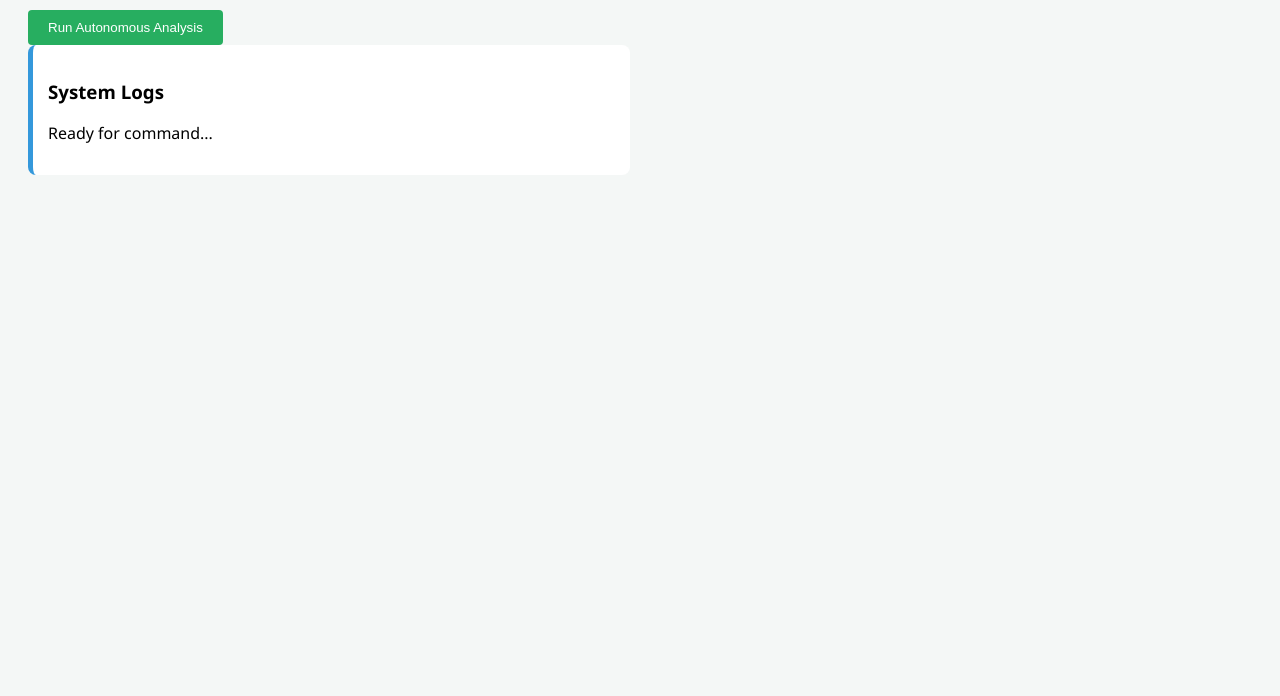
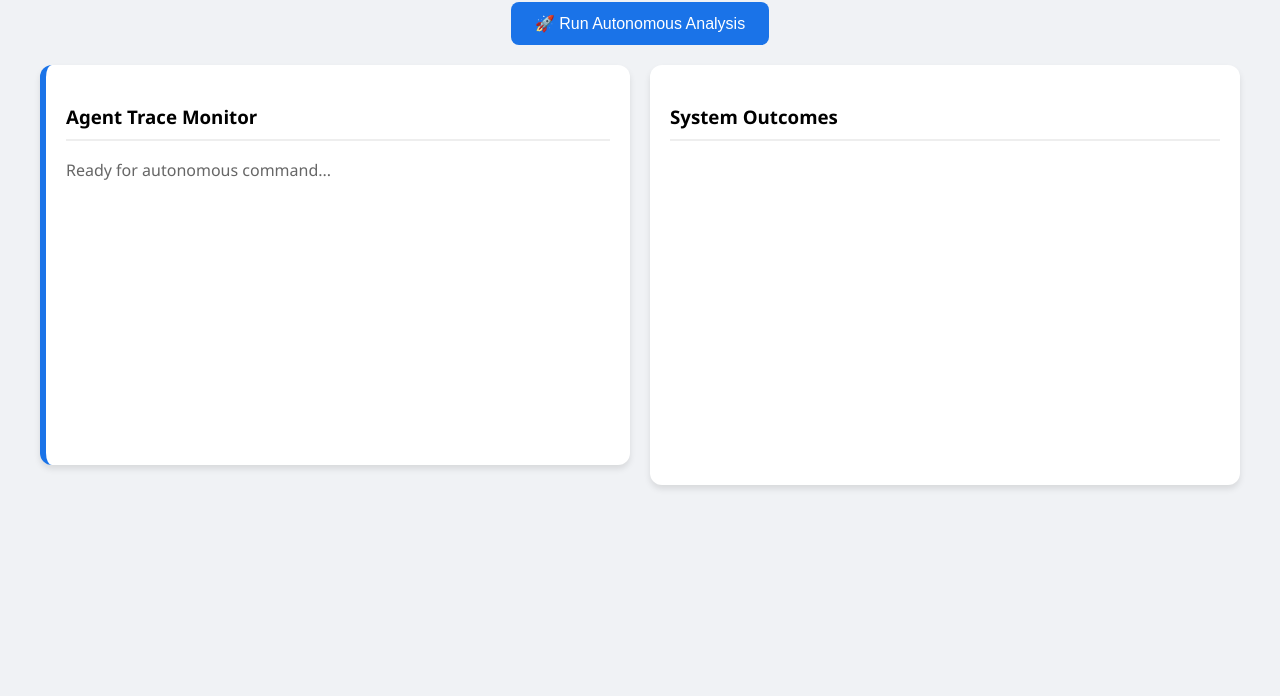
Before and after one commit to MWaqarAhmedGH/ai-financial-guardian, a website: page public/index.html in a window 1280 px wide. Shown: the part 104-800 px from the top of the page. Drawn offline with Linux system fonts and the light colour scheme.

Commit message:
fix: absolute fix for Vercel layout and routing - disabled stale service worker

```diff
--- a/public/index.html
+++ b/public/index.html
@@ -3,32 +3,40 @@
 <head>
     <meta charset="UTF-8">
     <meta name="viewport" content="width=device-width, initial-scale=1.0">
+    <meta http-equiv="Cache-Control" content="no-cache, no-store, must-revalidate">
     <title>Autonomous Financial Guardian Agent</title>
-    <link rel="stylesheet" href="/style.css">
+    <link rel="stylesheet" href="/style.css?v=2.0">
     <link rel="manifest" href="/manifest.json">
 </head>
-<body>
-    <h1>Autonomous Agent: Supply Chain Guardian</h1>
-    <div id="controls">
-        <button id="analyzeBtn">Run Autonomous Analysis</button>
+<body style="font-family: 'Segoe UI', Arial, sans-serif; background: #f0f2f5; padding: 20px;">
+    <h1 style="color: #1a73e8; text-align: center;">Autonomous Agent: Supply Chain Guardian</h1>
+
+    <div id="controls" style="text-align: center; margin-bottom: 20px;">
+        <button id="analyzeBtn" style="padding: 12px 24px; font-size: 16px; background: #1a73e8; color: white; border: none; border-radius: 8px; cursor: pointer;">
+            🚀 Run Autonomous Analysis
+        </button>
     </div>
 
-    <div id="dashboard">
-        <div id="logs" class="log-box">
-            <h3>System Logs</h3>
-            <p>Ready for command...</p>
+    <div id="dashboard" style="display: grid; grid-template-columns: 1fr 1fr; gap: 20px; max-width: 1200px; margin: 0 auto;">
+        <div id="logs" class="log-box" style="background: white; padding: 20px; border-radius: 12px; box-shadow: 0 4px 6px rgba(0,0,0,0.1); min-height: 400px;">
+            <h3 style="border-bottom: 2px solid #eee; padding-bottom: 10px;">Agent Trace Monitor</h3>
+            <p style="color: #666;">Ready for autonomous command...</p>
         </div>
-        <div id="visualizer">
-            <div id="insight"></div>
+
+        <div id="visualizer" style="background: white; padding: 20px; border-radius: 12px; box-shadow: 0 4px 6px rgba(0,0,0,0.1);">
+            <div id="insight"><h3 style="border-bottom: 2px solid #eee; padding-bottom: 10px;">System Outcomes</h3></div>
             <div id="actions"></div>
         </div>
     </div>
 
-    <script src="/script.js"></script>
+    <script src="/script.js?v=2.0"></script>
     <script>
+        // Force unregister old service workers to fix the "broken layout" cache issue
         if ('serviceWorker' in navigator) {
-            window.addEventListener('load', () => {
-                navigator.serviceWorker.register('/sw.js').catch(err => console.log("SW error", err));
+            navigator.serviceWorker.getRegistrations().then(function(registrations) {
+                for(let registration of registrations) {
+                    registration.unregister();
+                }
             });
         }
     </script>
--- a/public/style.css
+++ b/public/style.css
@@ -1,8 +1,9 @@
-body { font-family: 'Segoe UI', sans-serif; background: #f4f7f6; padding: 20px; }
-h1 { color: #2c3e50; }
-#dashboard { display: grid; grid-template-columns: 1fr 1fr; gap: 20px; }
-.log-box { background: #fff; padding: 15px; border-radius: 8px; border-left: 5px solid #3498db; }
-.state-box { background: #e8f6f3; padding: 15px; border-radius: 8px; }
-.result-box { background: #d4edda; padding: 15px; border-radius: 8px; margin-top: 10px; }
-button { padding: 10px 20px; background: #27ae60; color: white; border: none; cursor: pointer; border-radius: 4px; }
-button:hover { background: #219150; }
+/* Standard Enterprise Styling for Guardian Agent */
+* { box-sizing: border-box; }
+body { margin: 0; font-family: 'Segoe UI', Roboto, Helvetica, Arial, sans-serif; }
+.log-box { background: #fff; padding: 20px; border-radius: 12px; border-left: 6px solid #1a73e8; margin-bottom: 20px; overflow-wrap: break-word; }
+.state-box { background: #e8f0fe; padding: 15px; border-radius: 8px; margin-top: 10px; font-weight: 500; }
+.result-box { background: #e6fffa; border: 1px solid #38b2ac; padding: 15px; border-radius: 8px; margin-top: 15px; }
+.visual-assets { margin-top: 10px; background: #f8f9fa; padding: 10px; border-radius: 6px; }
+button:hover { background: #1557b0 !important; transform: translateY(-1px); transition: 0.2s; }
+.error-box { background: #fff5f5; color: #c53030; border: 1px solid #feb2b2; padding: 15px; border-radius: 8px; }
```
Also changed, not shown: vercel.json.
